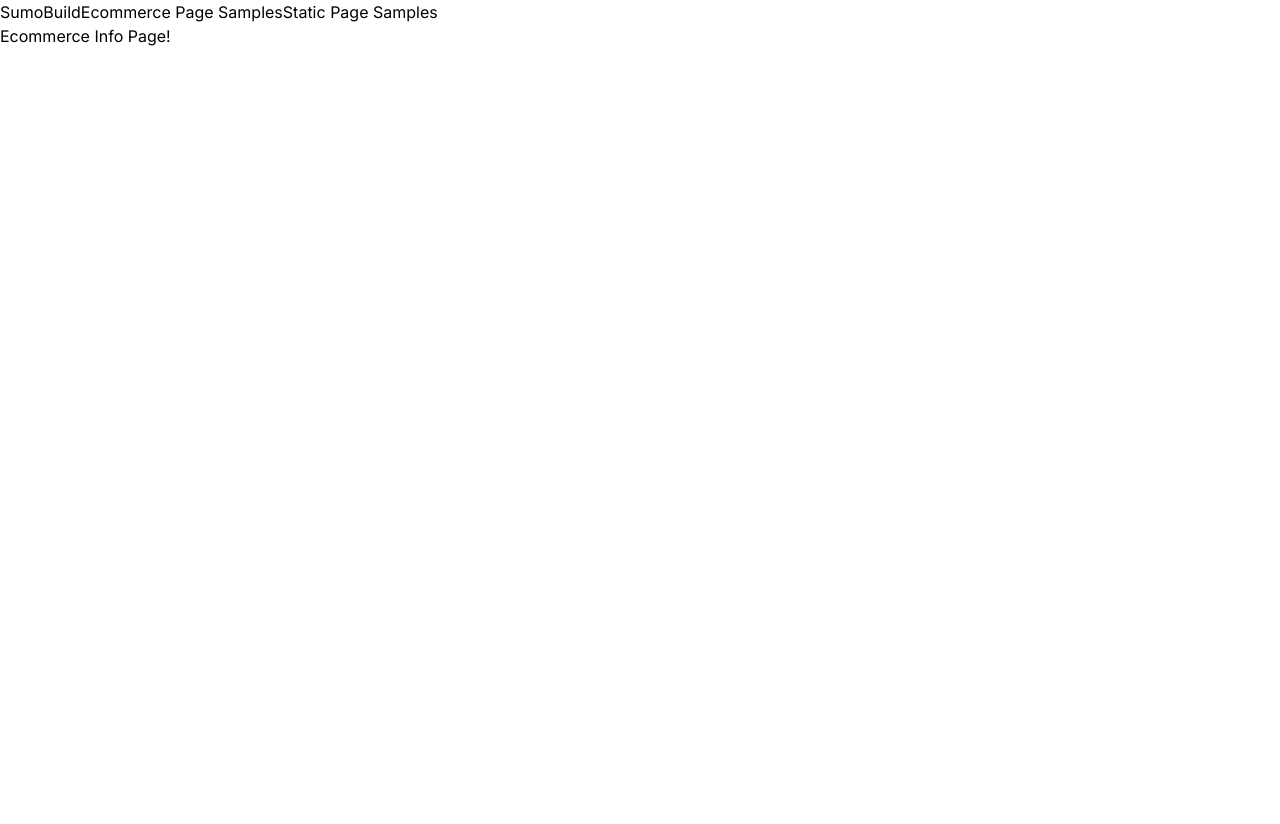
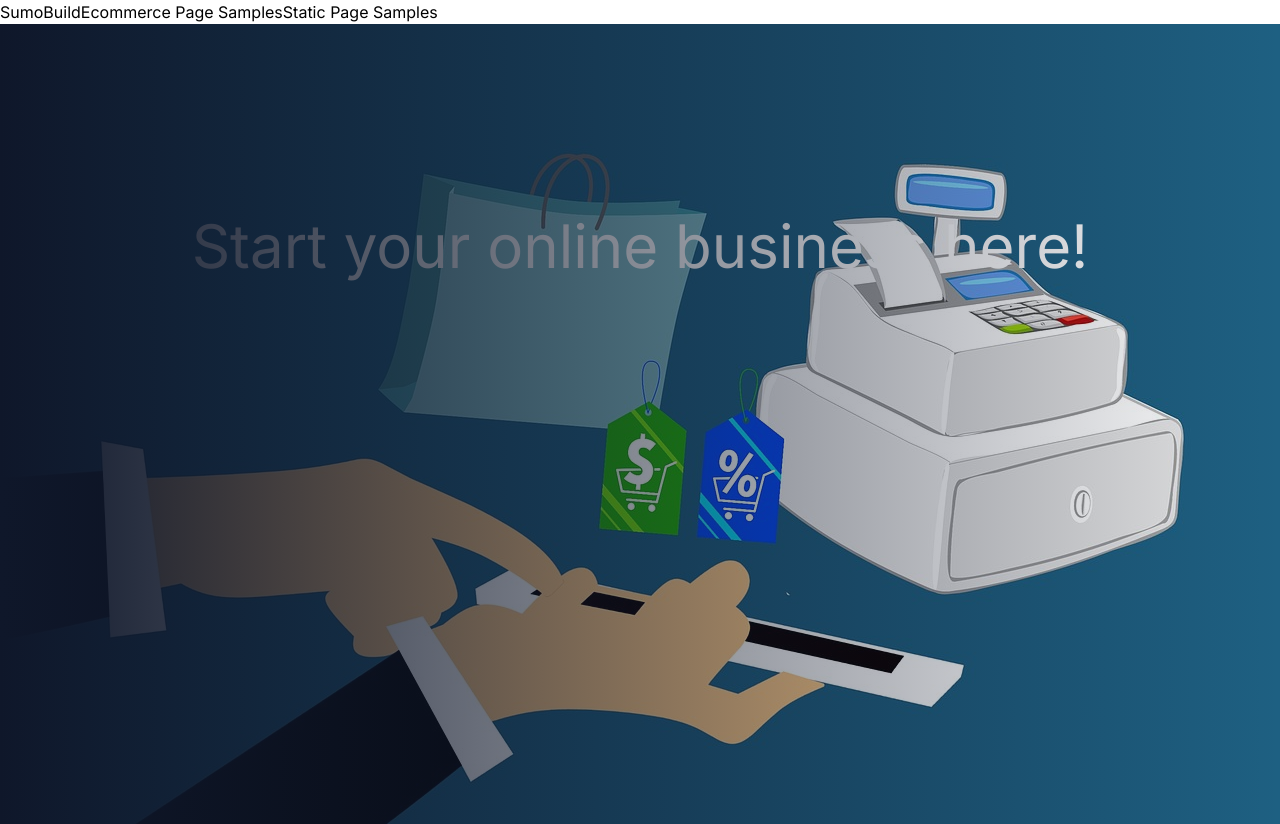
Before and after one commit to BigBreakfast28/SumoBuild, a Next.js app: page /ecommerce in a window 1280 px wide. Before the commit the page ends 800 px from the top, so only its background shows below. Built offline with nearby package versions, Linux system fonts and the light colour scheme.

Commit message:
Adding demo images to other pages

```diff
--- a/app/ecommerce/page.tsx
+++ b/app/ecommerce/page.tsx
@@ -1,5 +1,12 @@
+import Hero from "@/components/hero"
+import ecomImg from "@/public/ecom.jpg"
+
 export default function EcomPage() {
-    return<div>
-        Ecommerce Info Page!
-    </div>
+    return (
+        <Hero
+            imgData={ecomImg}
+            imgAlt="Binary Code"
+            title="Start your online business here!"
+        />
+    )
 }
--- a/app/static/page.tsx
+++ b/app/static/page.tsx
@@ -1,5 +1,12 @@
+import Hero from "@/components/hero"
+import staticImg from "@/public/brainstorm.jpg"
+
 export default function Static() {
-    return <div>
-        Static Page!
-    </div>
+    return (
+        <Hero
+            imgData={staticImg}
+            imgAlt="Binary Code"
+            title="Let's Keep it simple!"
+        />
+    )
 }
```
